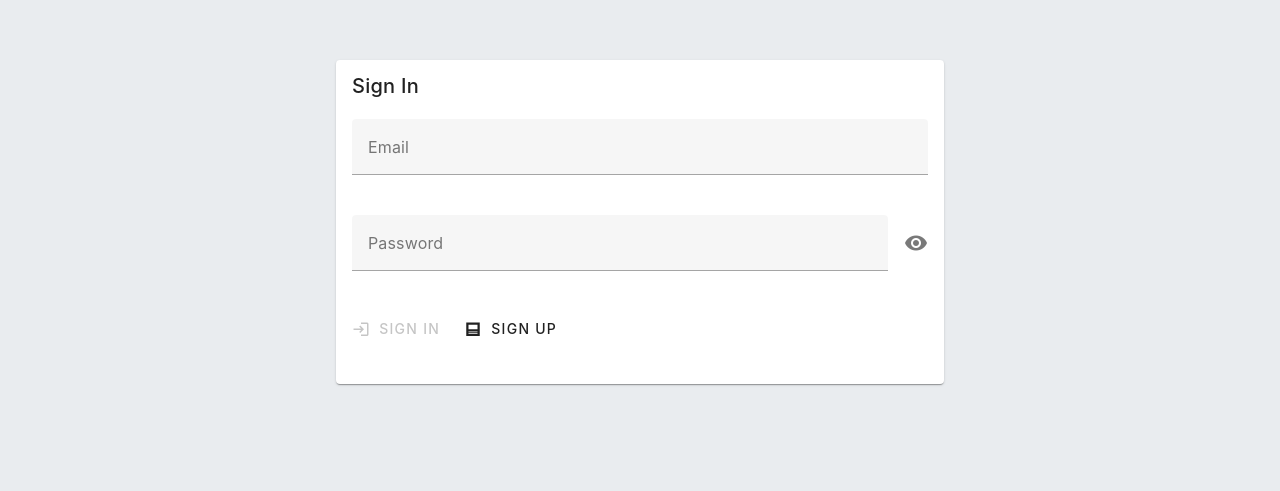
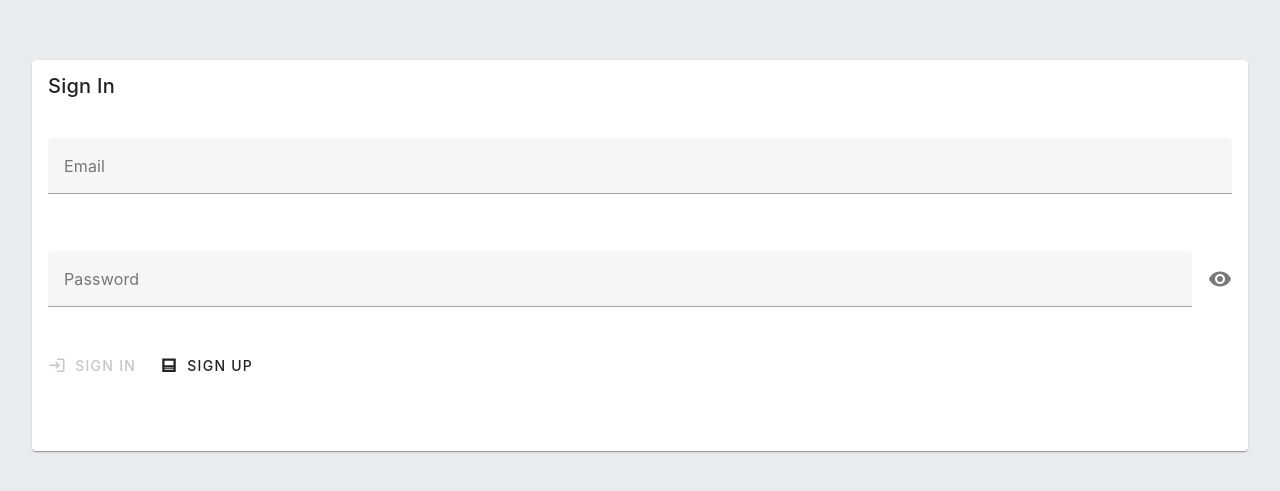
Before and after one commit to marcussfarre/final-project-ironhacks, a Vue app: page /auth/sign-in in a window 1280 px wide. Shown: the part 215-706 px from the top of the page. Built offline with nearby package versions, Linux system fonts and the light colour scheme.

Commit message:
Style sign in

```diff
--- a/src/views/SigninView.vue
+++ b/src/views/SigninView.vue
@@ -84,7 +84,6 @@ export default{
 
 <style scoped>
 .signInCard {
-  width: 50%;
   margin: 20% auto;
 }
 </style>
--- a/src/views/SignupView.vue
+++ b/src/views/SignupView.vue
@@ -83,7 +83,6 @@ export default{
 
 <style scoped>
 .signUpCard {
-  width: 50%;
   margin: 20% auto;
 }
 </style>
```
